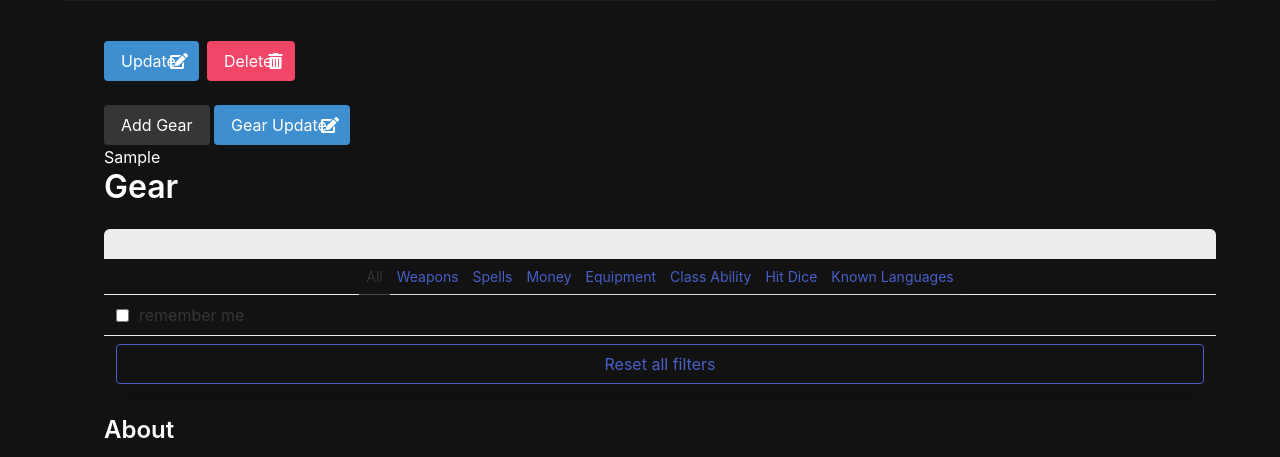
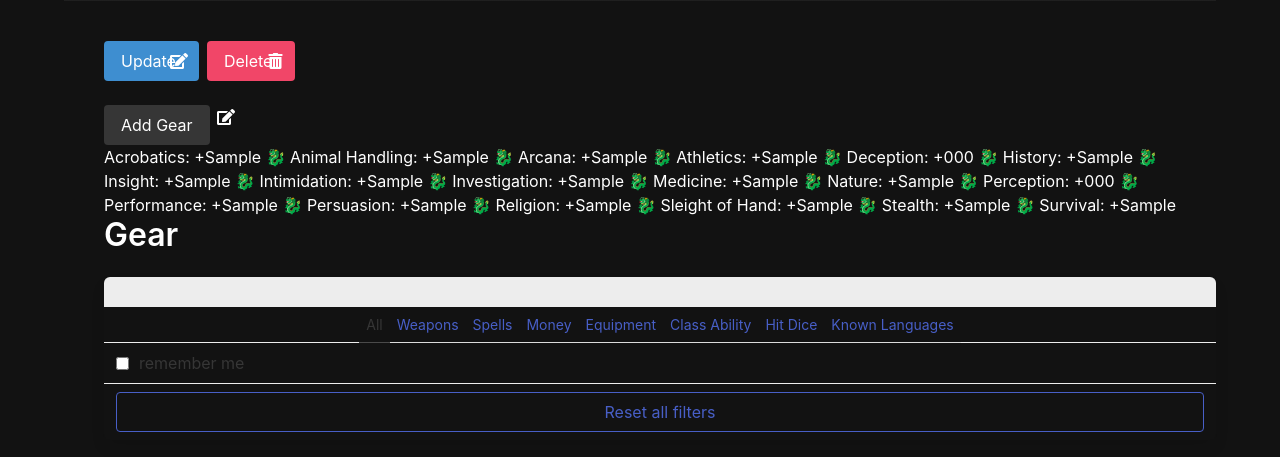
Before and after one commit to dslvrgl8/capstone_project, a Django app: page /characters/1/ in a window 1280 px wide. Shown: the part 551-1008 px from the top of the page. Run offline with Django 4.2, Linux system fonts and the light colour scheme; tables that the repository leaves empty hold one stand-in row (values such as "Sample post"); grey boxes marked "Sample" are stand-in pictures.

Commit message:
still sorting gear and stats

```diff
--- a/main_app/admin.py
+++ b/main_app/admin.py
@@ -8,3 +8,4 @@ from .models import Character, Gear, Campaign # import the Artist model from mod
 admin.site.register(Character) # this line will add the model to the admin panel
 admin.site.register(Gear)
 admin.site.register(Campaign)
+# admin.site.register(Stat)
--- a/main_app/models.py
+++ b/main_app/models.py
@@ -1,5 +1,36 @@
 from django.db import models
 
+class Character(models.Model):
+
+    name = models.CharField(max_length=100)
+    img = models.CharField(max_length=250)
+    race = models.CharField(max_length=100)
+    class_level = models.CharField(max_length=250)
+    alignment = models.CharField(max_length=100)
+    strength = models.CharField(max_length=100)
+    dexterity = models.CharField(max_length=100)
+    constitution = models.CharField(max_length=100)
+    intelligence = models.CharField(max_length=100)
+    wisdom = models.CharField(max_length=100)
+    charisma = models.CharField(max_length=100)
+    armor_class = models.CharField(max_length=100)
+    initiative = models.CharField(max_length=100)
+    speed = models.CharField(max_length=100)
+    hitpoints = models.CharField(max_length=100)
+    bio = models.TextField(max_length=500)
+    appearance = models.TextField(max_length=500)
+    backstory = models.TextField(max_length=500)
+    current_campaign = models.BooleanField(default=False)
+    created_at = models.DateTimeField(auto_now_add=True)
+
+
+    def __str__(self):
+        return self.name
+
+    class Meta:
+        ordering = ['name']
+
+# below Artist Model
 # Create your models here.
 class Gear(models.Model):
 
@@ -28,46 +59,10 @@ class Gear(models.Model):
     sleight_of_hand_dex = models.CharField(max_length=100)
     stealth_dex = models.CharField(max_length=100)
     survival_wis = models.CharField(max_length=100)
-    character = models.ForeignKey('main_app.Character', on_delete=models.CASCADE, related_name="gears")
+    character = models.ForeignKey(Character, on_delete=models.CASCADE, related_name="gears")
 
     def __str__(self):
         return str(self.character)
-
-class Character(models.Model):
-
-    name = models.CharField(max_length=100)
-    img = models.CharField(max_length=250)
-    race = models.CharField(max_length=100)
-    class_level = models.CharField(max_length=250)
-    alignment = models.CharField(max_length=100)
-    strength = models.CharField(max_length=100)
-    dexterity = models.CharField(max_length=100)
-    constitution = models.CharField(max_length=100)
-    intelligence = models.CharField(max_length=100)
-    wisdom = models.CharField(max_length=100)
-    charisma = models.CharField(max_length=100)
-    armor_class = models.CharField(max_length=100)
-    initiative = models.CharField(max_length=100)
-    speed = models.CharField(max_length=100)
-    hitpoints = models.CharField(max_length=100)
-    bio = models.TextField(max_length=500)
-    appearance = models.TextField(max_length=500)
-    backstory = models.TextField(max_length=500)
-    current_campaign = models.BooleanField(default=False)
-    created_at = models.DateTimeField(auto_now_add=True)
-    gear = models.ForeignKey(Gear, on_delete=models.CASCADE, related_name="characters", default=0)
-
-
-    def __str__(self):
-        return self.name
-
-    class Meta:
-        ordering = ['name']
-
-# below Artist Model
-
-
-
 class Campaign(models.Model):
     title = models.CharField(max_length=150)
     characters = models.ManyToManyField(Character)
--- a/main_app/templates/character_detail.html
+++ b/main_app/templates/character_detail.html
@@ -28,13 +28,15 @@
         </a>
     </div>
     <a class="button is-dark" href="{% url 'gear_create' character.pk %}">Add Gear</a>
-    <a href="{% url 'gear_update' character.pk %}" class="button is-info"> Gear Update
+    {% for g in gear %}
+
+{% endfor %}
       <span class="icon">
           <i class="fas fa-edit"></i>
       </span>
   </a>
   <div>{% for item in gear %}
-      <h2>{{item.weapon}}</h2>
+      <h2>Acrobatics: +{{item.acrobatics_dex}} 🐉 Animal Handling: +{{item.animal_handling_wis}} 🐉 Arcana: +{{item.arcana_int}} 🐉 Athletics: +{{item.athletics_str}} 🐉 Deception: +{{item.deception_cha}} 🐉 History: +{{item.history_int}} 🐉 Insight: +{{item.insight_wis}} 🐉 Intimidation: +{{item.intimidation_cha}} 🐉 Investigation: +{{item.investigation_int}} 🐉 Medicine: +{{item.medicine_wis}} 🐉 Nature: +{{item.nature_int}} 🐉 Perception: +{{item.perception_wis}} 🐉 Performance: +{{item.performance_cha}} 🐉 Persuasion: +{{item.persuasion_cha}} 🐉 Religion: +{{item.religion_int}} 🐉 Sleight of Hand: +{{item.sleight_of_hand_dex}} 🐉 Stealth: +{{item.stealth_dex}} 🐉 Survival: +{{item.survival_wis}}</h2>
       {% endfor %}
   </div>
     <!-- inside container -->
--- a/main_app/templates/character_list.html
+++ b/main_app/templates/character_list.html
@@ -17,7 +17,7 @@
   <a class="button is-dark" href="{% url 'character_create' %}">Add Character</a>
 </form>
 <div class="gallery">
-  {% for character in gear.characters.all %}
+  {% for character in characters %}
   <a href="{% url 'character_detail' character.pk %}">
     <div class="card">
       <div class="card-image">
--- a/main_app/urls.py
+++ b/main_app/urls.py
@@ -9,6 +9,6 @@ urlpatterns = [
     path('characters/<int:pk>/update',views.CharacterUpdate.as_view(), name="character_update"),
     path('characters/<int:pk>/delete',views.CharacterDelete.as_view(), name="character_delete"),
     path('characters/<int:pk>/gear', views.GearCreate.as_view(), name="gear_create"),
-    path('characters/<int:pk>/gear/<int:pk2>/update', views.GearUpdate.as_view(), name="gear_update"),
+    # path('characters/<int:pk>/stat', views.StatCreate.as_view(), name="stat_create"),
     path('campaigns/<int:pk>/characters/<int:character_pk>/', views.CampaignCharacterAssoc.as_view(), name="campaign_character_assoc"),
 ]
--- a/main_app/views.py
+++ b/main_app/views.py
@@ -72,7 +72,7 @@ class CharacterDetail(DetailView):
 
     def get_context_data(self, **kwargs):
         context = super().get_context_data(**kwargs)
-        context['gear'] = Gear.objects.all()
+        context['gear'] = self.object.gears.all()
         return context
 
 class CharacterUpdate(UpdateView):
@@ -127,36 +127,3 @@ class CampaignCharacterAssoc(View):
             # add to the join table the given song_id
             Campaign.objects.get(pk=pk).characters.add(character_pk)
         return redirect('home')
-
-
-# class GearCreate(View):
-
-#     def post(self, request, pk):
-#         weapon = request.POST.get("weapon")
-#         spell = request.POST.get("spell")
-#         money = request.POST.get("money")
-#         equipment = request.POST.get("equipment")
-#         class_ability = request.POST.get("class_ability")
-#         hit_dice = request.POST.get("hit_dice")
-#         language = request.POST.get("language")
-#         acrobatics_dex = request.POST.get("acrobatics")
-#         animal_handling_wis = request.POST.get("animal_handling")
-#         arcana_int = request.POST.get("arcana")
-#         athletics_str = request.POST.get("strength")
-#         deception_cha = request.POST.get("deception")
-#         history_int = request.POST.get("history")
-#         insight_wis = request.POST.get("insight")
-#         intimidation_cha = request.POST.get("intimidation")
-#         investigation_int = request.POST.get("investigation")
-#         medicine_wis = request.POST.get("medicine")
-#         nature_int = request.POST.get("nature")
-#         perception_wis = request.POST.get("perception")
-#         performance_cha = request.POST.get("performance]")
-#         persuasion_cha = request.POST.get("persuasion")
-#         religion_int = request.POST.get("religion")
-#         sleight_of_hand_dex = request.POST.get("slight_of_hand")
-#         stealth_dex = request.POST.get("stealth")
-#         survival_wis = request.POST.get("survival")
-#         character = Character.objects.get(pk=pk)
-#         Gear.objects.create(weapon=weapon, spell=spell, money=money, equipment=equipment, class_ability=class_ability, hit_dice=hit_dice, language=language, acrobatics_dex=acrobatics_dex, animal_handling_wis=animal_handling_wis, arcana_int=arcana_int, athletics_str=athletics_str, deception_cha=deception_cha, history_int=history_int, insight_wis=insight_wis, intimidation_cha=intimidation_cha, investigation_int=investigation_int, medicine_wis=medicine_wis, nature_int=nature_int, perception_wis=perception_wis, performance_cha=performance_cha, persuasion_cha=persuasion_cha, religion_int=religion_int, sleight_of_hand_dex=sleight_of_hand_dex, stealth_dex=stealth_dex, survival_wis=survival_wis, character=character)
-#         return redirect('character_detail', pk=pk)
```
Also changed, not shown: main_app/migrations/0001_initial.py, main_app/migrations/0002_gear.py (deleted), main_app/migrations/0003_campaign.py (deleted), main_app/migrations/0004_character_gear.py (deleted), main_app/migrations/0005_auto_20230715_1716.py (deleted), main_app/migrations/0006_merge_0004_character_gear_0005_auto_20230715_1716.py (deleted).
